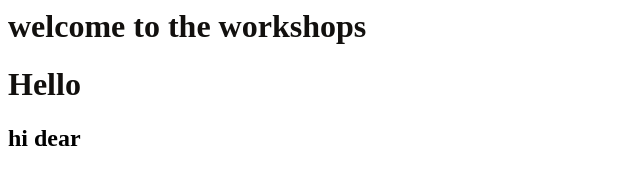
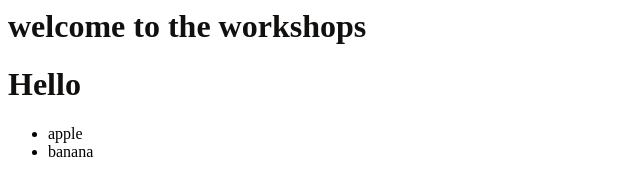
Before and after one commit to jeevankc17/test, a plain HTML site: page index.html in a window 1280 px wide. Shown: the whole page, without its empty margins (0-640 px from the left). Drawn offline with Linux system fonts and the light colour scheme.

Commit message:
final changed

```diff
--- a/index.html
+++ b/index.html
@@ -9,7 +9,10 @@
 <body>
     <h1>welcome to the workshops</h1>
     <h1>Hello</h1>
-    <h2>hi dear</h2>
+    <ul>
+        <li>apple</li>
+        <li>banana</li>
+    </ul>
 
 </body>
 </html>
```
